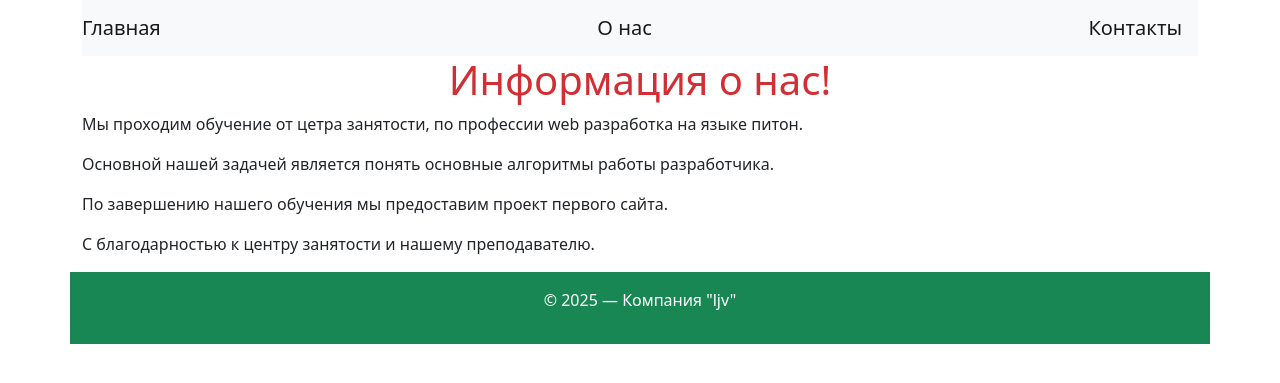
After one commit to tavaleko/python_Web_2025, a Flask app: page /about in a window 1280 px wide. The commit adds this page. Shown: the top 383 px of the page. Run offline with Flask 3, Linux system fonts and the light colour scheme.

Commit message:
lesson_17 (full lesson) template base  наполнение для вывода

```diff
--- a/main.py
+++ b/main.py
@@ -1,4 +1,5 @@
 from flask import Flask, url_for, request, render_template
+import os
 from openpyxl.styles.builtins import title
 from werkzeug.utils import  secure_filename
 import sqlite3
@@ -9,7 +10,10 @@ debug= False
 def allowed_file(filename):
     return '.' in filename and \
         filename.rsplit('.', 1)[1].lower() in ALLOWED_EXTENSIONS
+
+
 # шаблонизатор JINJA переменные циклы и тд
+@app.route('/')
 @app.route('/index')
 def index():
     params = {}
@@ -18,6 +22,19 @@ def index():
     params['weather'] = 'Сегодня хорошая погода'
     return render_template('index.html',
                            **params)
+
+
+@app.route('/about')
+def about():
+
+    return render_template('about.html',
+                           title= 'о нас')
+@app.route('/contacts')
+def contact():
+
+    return render_template('contact.html',
+                           title= 'контакты')
+
 
 @app.route('/upload', methods=['POST', 'GET'])
 def file_upload():
--- /dev/null
+++ b/templates/about.html
@@ -0,0 +1,8 @@
+{% extends "base.html" %}
+{% block content %}
+    <h1>Информация о нас!</h1>
+    <p>Мы проходим обучение от цетра занятости, по профессии web разработка на языке питон.</p>
+    <p>Основной нашей задачей является понять основные алгоритмы работы разработчика.</p>
+    <p>По завершению нашего обучения мы предоставим проект первого сайта.</p>
+    <p>С благодарностью к центру занятости и нашему преподавателю.</p>
+{% endblock %}
```
Also changed, not shown: templates/contact.html (added, +8 -0 lines), templates/index.html (+6 -11 lines), templates/base.html (renamed from base.html).
